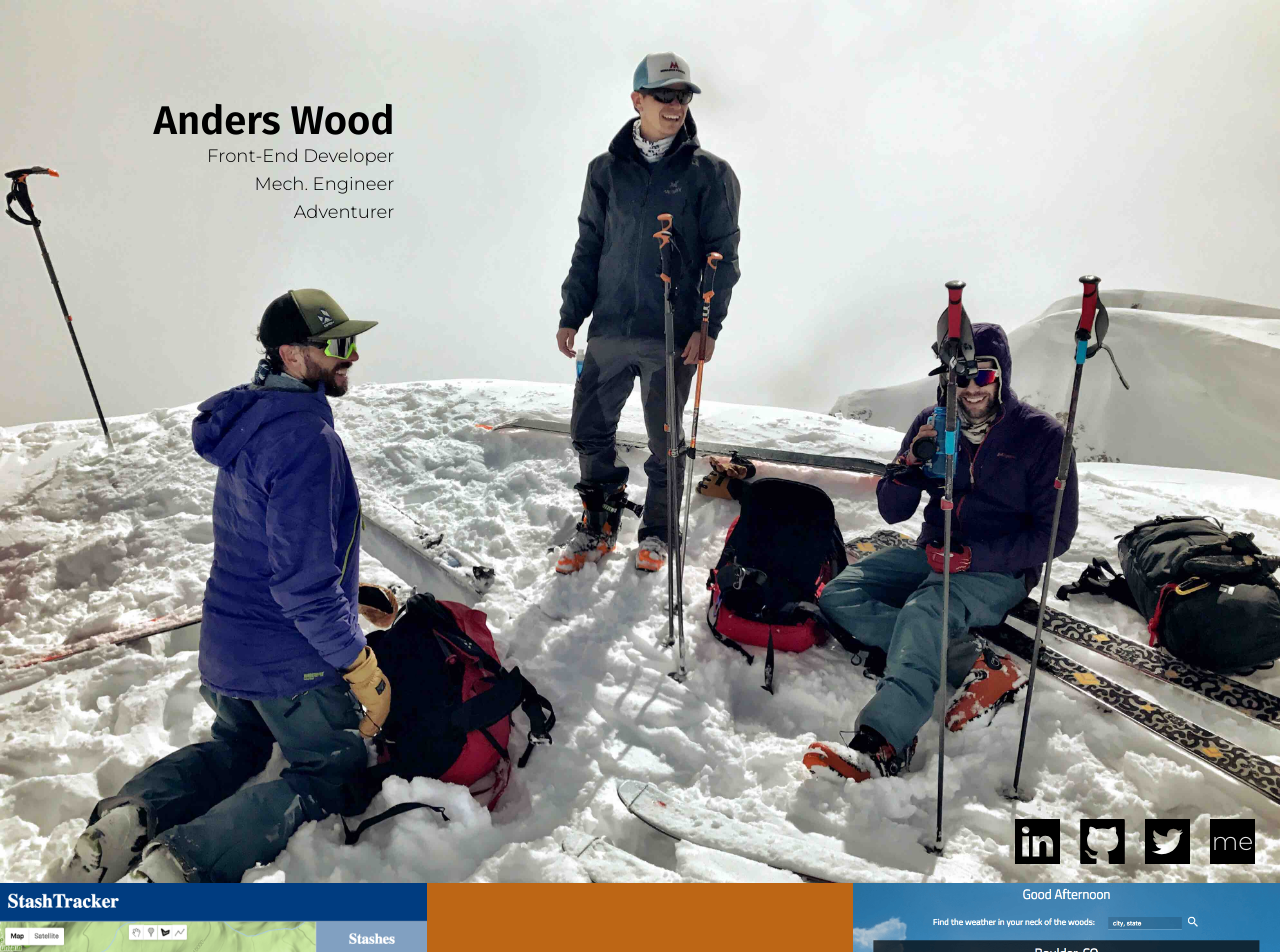
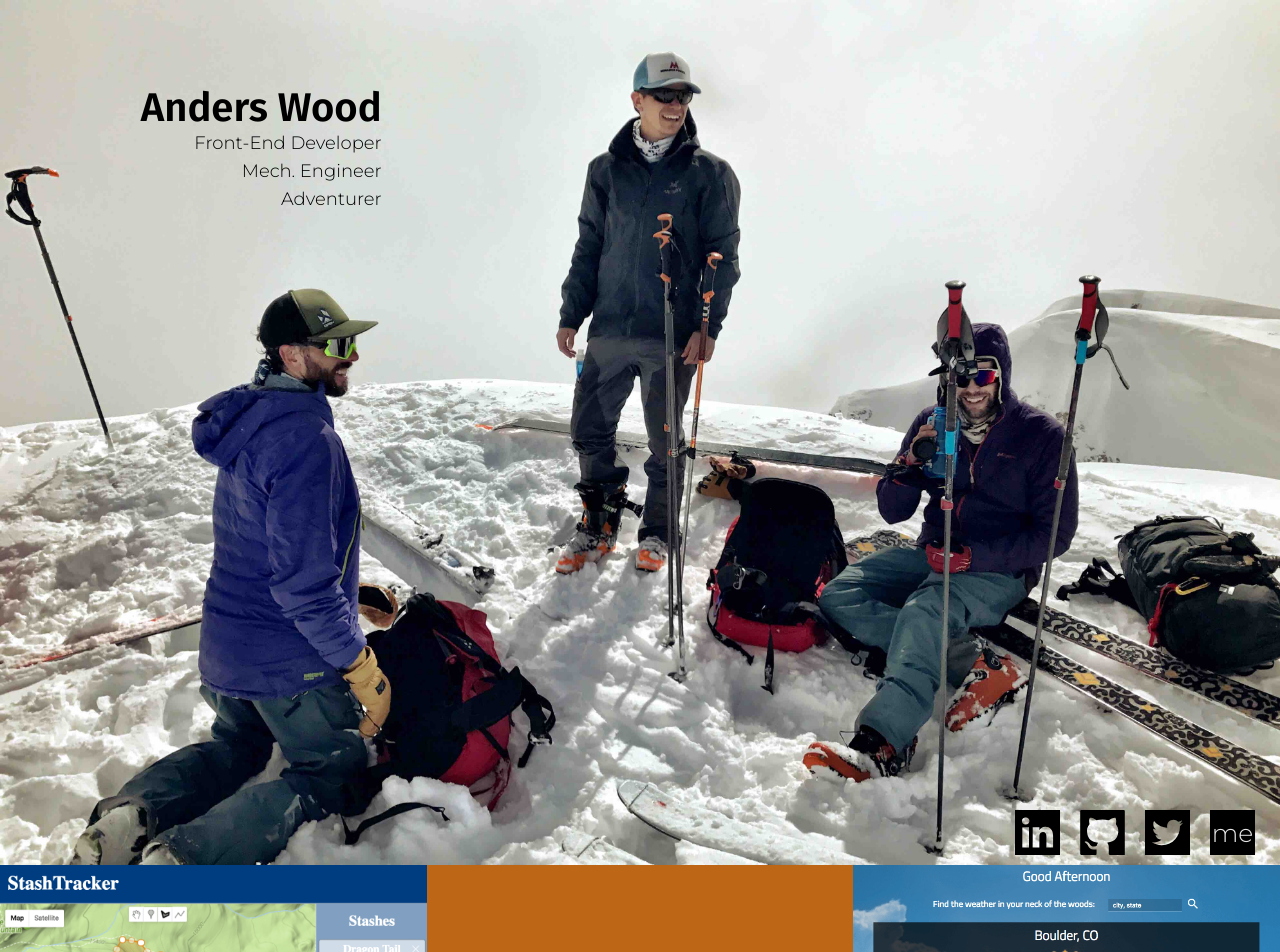
Before and after one commit to anderswood/my-site, a React (Create React App) app: page / in a window 1280 px wide. Shown: the top 952 px of the page. Built offline with nearby package versions, Linux system fonts and the light colour scheme.

Commit message:
style header and deploy

```diff
--- a/package.json
+++ b/package.json
@@ -17,6 +17,7 @@
     "start": "npm-run-all -p watch-css start-js",
     "build": "npm run build-css && react-scripts build",
     "test": "react-scripts test --env=jsdom",
+    "deploy": "npm run build && mv build/index.html build/200.html && surge build your-custom-domain",
     "eject": "react-scripts eject"
   },
   "devDependencies": {}
--- a/src/styles/App.css
+++ b/src/styles/App.css
@@ -17,8 +17,8 @@ body, html {
   margin: 0; }
 
 .titles-container {
-  margin-left: 12%;
-  margin-top: 6%;
+  margin-left: 11%;
+  margin-top: 5%;
   position: absolute;
   text-align: right; }
 
--- a/src/styles/App.scss
+++ b/src/styles/App.scss
@@ -25,8 +25,8 @@ body, html {
 }
 
 .titles-container {
-  margin-left: 12%;
-  margin-top: 6%;
+  margin-left: 11%;
+  margin-top: 5%;
   position: absolute;
   text-align: right;
 }
--- a/src/styles/header.scss
+++ b/src/styles/header.scss
@@ -8,7 +8,7 @@
   bottom: 0;
   box-sizing: border-box;
   width: 100%;
-  padding: 8px 15px;
+  padding: 0 15px;
   z-index: 1;
 }
 
@@ -19,7 +19,7 @@
 .header-container-fixed {
   position: fixed;
   // box-shadow: 0 5px rgba(0, 0, 0, 0.1);
-  background: rgba(0, 0, 0, 0.95);
+  background: rgba(0, 0, 0, 0.9);
   bottom: unset;
   top: 0;
   .header-left-div {
@@ -52,9 +52,12 @@
   font-family: $font-header;
   font-weight: $weight-header;
   color: #FFF;
+  margin: 0;
+  // font-size: 25px;
 }
 
 .header-title {
+  margin-left: 3px;
   color: #FFF;
 }
 
@@ -105,4 +108,5 @@
 
 .header-left-div:hover .header-name, .header-left-div:hover .header-title {
   color: $primary-orange;
+  text-shadow: 0 0 8px $primary-orange;
 }
--- a/src/styles/index.css
+++ b/src/styles/index.css
@@ -17,8 +17,8 @@ body, html {
   margin: 0; }
 
 .titles-container {
-  margin-left: 12%;
-  margin-top: 6%;
+  margin-left: 11%;
+  margin-top: 5%;
   position: absolute;
   text-align: right; }
 
@@ -45,7 +45,7 @@ body, html {
   bottom: 0;
   box-sizing: border-box;
   width: 100%;
-  padding: 8px 15px;
+  padding: 0 15px;
   z-index: 1; }
 
 .header-left-div {
@@ -53,7 +53,7 @@ body, html {
 
 .header-container-fixed {
   position: fixed;
-  background: rgba(0, 0, 0, 0.95);
+  background: rgba(0, 0, 0, 0.9);
   bottom: unset;
   top: 0; }
   .header-container-fixed .header-left-div {
@@ -78,9 +78,11 @@ body, html {
 .header-name {
   font-family: "Fira Sans";
   font-weight: 600;
-  color: #FFF; }
+  color: #FFF;
+  margin: 0; }
 
 .header-title {
+  margin-left: 3px;
   color: #FFF; }
 
 .header-label {
@@ -119,7 +121,8 @@ body, html {
   text-decoration: none; }
 
 .header-left-div:hover .header-name, .header-left-div:hover .header-title {
-  color: #bd6615; }
+  color: #bd6615;
+  text-shadow: 0 0 8px #bd6615; }
 
 .card {
   display: flex;
```
